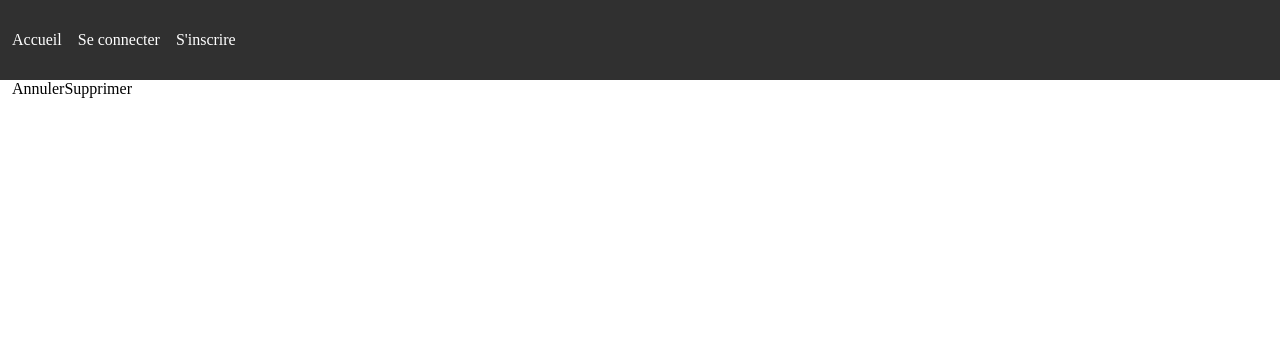
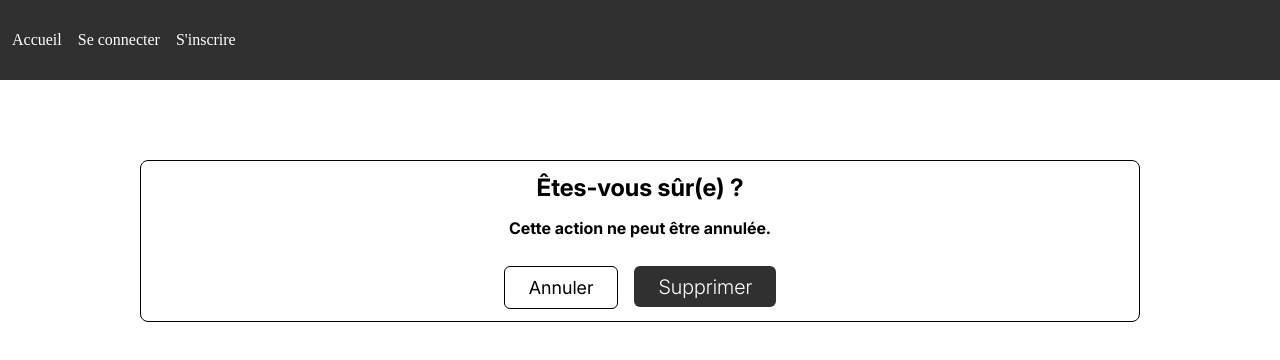
Before and after one commit to BaptisteFredj/project_budget_js, a React (Vite) app in the folder client/: page /transactions/1/delete in a window 1280 px wide. Shown: the top 360 px of the page. Built offline with nearby package versions, Linux system fonts and the light colour scheme; no server answers.

Commit message:
feat: delete popover

```diff
--- /dev/null
+++ b/client/src/assets/styles/transactiondelete.css
@@ -0,0 +1,56 @@
+.warning_h1,
+.warning_h2,
+.warning_cancel,
+.warning_confirm {
+  font-family: var(--button-font-family);
+}
+
+.warning_h1 {
+  font-size: 1.5rem;
+  margin-bottom: 1rem;
+}
+
+.warning_h2 {
+  font-size: 1rem;
+  margin-bottom: 1.75rem;
+}
+
+.warning_cancel,
+.warning_confirm {
+  border-radius: 6px;
+}
+
+.warning_cancel {
+  font-size: 18px;
+  padding: 10px 1.5rem;
+  border: 1px solid black;
+  font-weight: 400;
+}
+
+.warning_confirm {
+  font-size: 20px;
+  padding: 8.5px 1.5rem;
+  background-color: var(--dark-grey);
+  color: white;
+  font-weight: 300;
+}
+
+.warning_buttons {
+  display: flex;
+  gap: 1rem;
+  justify-content: center;
+}
+
+.warning_text {
+  display: flex;
+  flex-direction: column;
+  align-items: center;
+}
+
+section.warning_popover {
+  padding: 0.75rem;
+  border-radius: 8px;
+  border: 0.5px solid black;
+  margin-top: 5rem;
+  margin-inline: 10svw;
+}
--- a/client/src/components/TransactionDelete.jsx
+++ b/client/src/components/TransactionDelete.jsx
@@ -1,13 +1,27 @@
 import { Form, Link } from "react-router-dom";
+
+import "../assets/styles/transactiondelete.css";
 
 function TransactionDelete() {
   return (
-    <Form method="delete">
-      <Link to="/transactions/">
-        <button type="button">Annuler</button>
-      </Link>
-      <button type="submit">Supprimer</button>
-    </Form>
+    <section className="warning_popover">
+      <div className="warning_text">
+        <h1 className="warning_h1">Êtes-vous sûr(e) ?</h1>
+        <h2 className="warning_h2">Cette action ne peut être annulée.</h2>
+      </div>
+      <div className="warning_buttons">
+        <Link to="/transactions/">
+          <button className="warning_cancel" type="button">
+            Annuler
+          </button>
+        </Link>
+        <Form method="delete">
+          <button className="warning_confirm" type="submit">
+            Supprimer
+          </button>
+        </Form>
+      </div>
+    </section>
   );
 }
 
```
